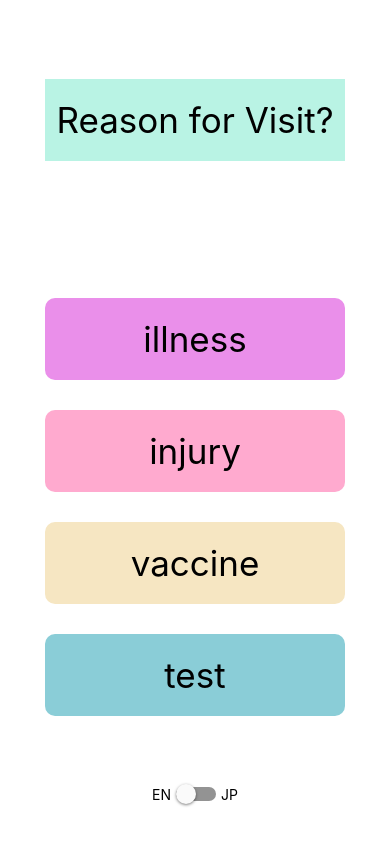
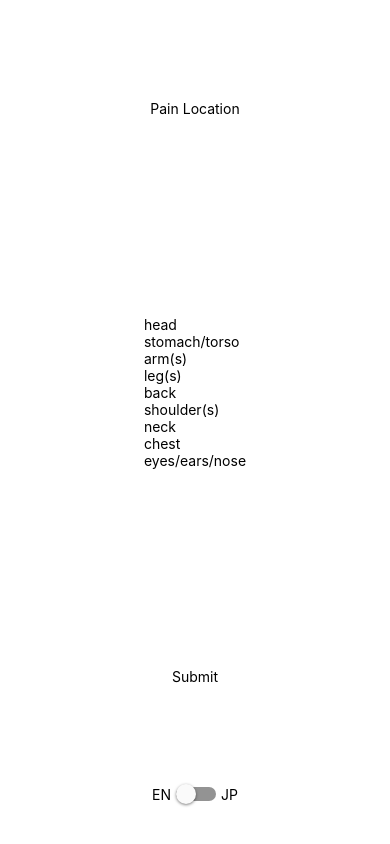
Before and after one commit to MyKamonohashi/itamitto-frontend, a React Native app in the folder client/: screen / in a window 390 px wide. Built offline with nearby package versions, Linux system fonts and the light colour scheme.

Commit message:
style: layout of page

```diff
--- a/client/src/App.tsx
+++ b/client/src/App.tsx
@@ -24,9 +24,10 @@ export default function App() {
   useEffect(() => {
     handleLanguage();
   }, [isEnabled]);
+
   return (
     <View style={styles.container}>
-      <FrameOne language={language}/>
+      <FrameThree language={language}/>
       <LanguageToggle isEnabled={isEnabled} onValueChange={toggleSwitch}/>
       <StatusBar style="auto" />
     </View>
--- a/client/src/components/FrameOne.tsx
+++ b/client/src/components/FrameOne.tsx
@@ -86,10 +86,4 @@ const styles = StyleSheet.create({
     padding: 20,
     minWidth: 300
   },
-  // switch: {
-  //   marginBottom: 40,
-  //   flexDirection: 'row',
-  //   alignItems: 'center',
-  //   gap: 5,
-  // }
 });
--- a/client/src/components/FrameThree.tsx
+++ b/client/src/components/FrameThree.tsx
@@ -27,7 +27,7 @@ interface FrameProps {
 export default function FrameThree({language}: FrameProps) {
 
   return (
-    <View>
+    <View style={styles.container}>
       <Text>{language.title.pain_location}</Text>
       <View>
         <Pressable>
@@ -57,14 +57,19 @@ export default function FrameThree({language}: FrameProps) {
         <Pressable>
           <Text>{language.pain_location.eyes_ears_nose}</Text>
         </Pressable>
+      </View>
         <Pressable>
           <Text>{language.button.submit}</Text>
         </Pressable>
-      </View>
     </View>
   );
 }
 
 const styles = StyleSheet.create({
-
+  container: {
+    flex: 1,
+    backgroundColor: '#fff',
+    alignItems: 'center',
+    justifyContent: 'space-around'
+  },
 });
```
